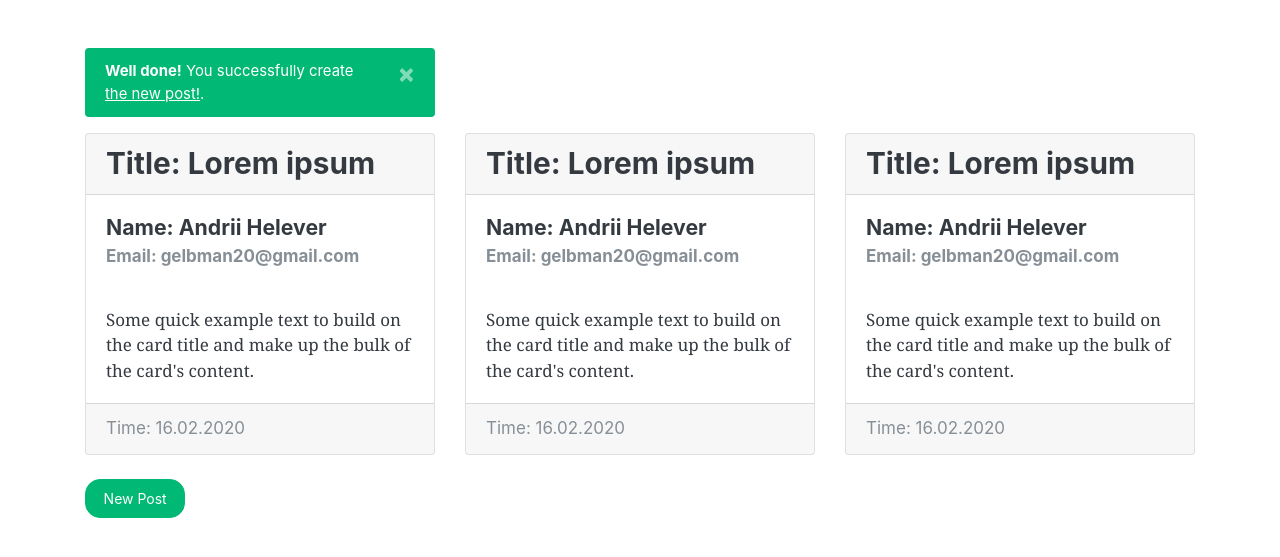
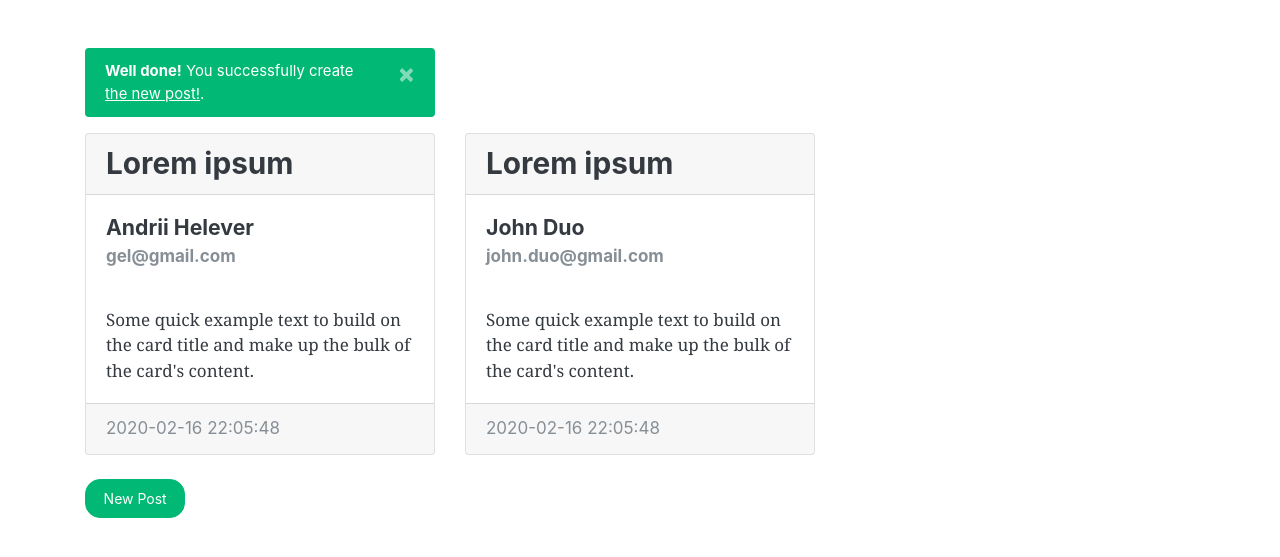
Before and after one commit to gelbman20/php-course, a PHP site: page / in a window 1280 px wide. Shown: the part 57-614 px from the top of the page. Run offline with PHP 8.4, Linux system fonts and the light colour scheme; data comes from the database, SQL or seed files in the repository.

Commit message:
add: QueryBuilder

```diff
--- a/public/index.php
+++ b/public/index.php
@@ -1,106 +1,6 @@
 <?php
 
-$posts = [
-  [
-    "id" => 1,
-    "name" => "Name: Andrii Helever",
-    "email" => "Email: gelbman20@gmail.com",
-    "title" => "Title: Lorem ipsum",
-    "text" => "Some quick example text to build on the card title and make up the bulk of the card's content.",
-    "time" => "Time: 16.02.2020"
-  ],
-  [
-    "id" => 2,
-    "name" => "Name: Andrii Helever",
-    "email" => "Email: gelbman20@gmail.com",
-    "title" => "Title: Lorem ipsum",
-    "text" => "Some quick example text to build on the card title and make up the bulk of the card's content.",
-    "time" => "Time: 16.02.2020"
-  ],
-  [
-    "id" => 3,
-    "name" => "Name: Andrii Helever",
-    "email" => "Email: gelbman20@gmail.com",
-    "title" => "Title: Lorem ipsum",
-    "text" => "Some quick example text to build on the card title and make up the bulk of the card's content.",
-    "time" => "Time: 16.02.2020"
-  ]
-];
+// Controller
+include "../src/Controllers/Main.php";
 
-?>
-
-<!doctype html>
-<html lang="en">
-<head>
-  <meta charset="UTF-8">
-  <meta name="viewport"
-        content="width=device-width, user-scalable=no, initial-scale=1.0, maximum-scale=1.0, minimum-scale=1.0">
-  <meta http-equiv="X-UA-Compatible" content="ie=edge">
-  <title>Exam module 1</title>
-  <link rel="stylesheet" href="css/bootstrap.css">
-  <link rel="stylesheet" href="css/style.css">
-</head>
-<body>
-<header class="header">
-  <nav class="navbar navbar-expand-lg navbar-dark bg-primary">
-    <div class="container">
-      <a class="navbar-brand" href="./">Home</a>
-      <button class="navbar-toggler" type="button" data-toggle="collapse" data-target="#navbarColor01"
-              aria-controls="navbarColor01" aria-expanded="false" aria-label="Toggle navigation">
-        <span class="navbar-toggler-icon"></span>
-      </button>
-
-      <div class="collapse navbar-collapse" id="navbarColor01">
-        <ul class="navbar-nav ml-auto">
-          <li class="nav-item">
-            <a class="nav-link" href="#">Login</a>
-          </li>
-          <li class="nav-item">
-            <a class="nav-link" href="#">Register</a>
-          </li>
-        </ul>
-      </div>
-    </div>
-  </nav>
-</header>
-<div class="section p-5">
-  <div class="container">
-    <div class="row">
-      <div class="col-12 col-sm-6 col-md-4">
-        <div class="alert alert-dismissible alert-success">
-          <button type="button" class="close" data-dismiss="alert">&times;</button>
-          <strong>Well done!</strong> You successfully create <a href="#" class="alert-link">the new post!</a>.
-        </div>
-      </div>
-    </div>
-    <div class="row">
-      <?php foreach ( $posts as $post ): ?>
-        <?php
-        $name = $post[ 'name' ];
-        $email = $post[ 'email' ];
-        $title = $post[ 'title' ];
-        $text = $post[ 'text' ];
-        $time = $post[ 'time' ];
-        ?>
-        <div class="col-12 col-md-6 col-lg-4">
-          <div class="card mb-3">
-            <h3 class="card-header"><?= $title ?></h3>
-            <div class="card-body">
-              <h5 class="card-title"><?= $name ?></h5>
-              <h6 class="card-subtitle text-muted"><?= $email ?></h6>
-            </div>
-            <div class="card-body">
-              <p class="card-text"><?= $text ?></p>
-            </div>
-            <div class="card-footer text-muted"><?= $time ?></div>
-          </div>
-        </div>
-      <?php endforeach; ?>
-      <div class="col-12 mt-2">
-        <a href="create.php" type="button" class="btn btn-success">New Post</a>
-      </div>
-    </div>
-  </div>
-</div>
-</body>
-</html>
+// include "../src/Controllers/Create.php";
--- /dev/null
+++ b/src/Controllers/Create.php
@@ -0,0 +1,4 @@
+<?php
+
+// View
+include "../src/Views/Create.view.php";
--- /dev/null
+++ b/src/Controllers/Main.php
@@ -0,0 +1,14 @@
+<?php
+
+// Model
+$config = include '../src/config.php';
+include '../src/Models/Connection/Connection.php';
+include '../src/Models/QueryBuilder/QueryBuilder.php';
+
+
+$db = new QueryBuilder( Connection::create($config['database']) );
+$posts = $db->getAll('posts');
+
+
+// View
+include "../src/Views/Index.view.php";
--- /dev/null
+++ b/src/Models/Connection/Connection.php
@@ -0,0 +1,7 @@
+<?php
+
+class Connection {
+  public static function create($config) {
+    return new PDO("{$config['connection']}={$config['host']};dbname={$config['database']};charset={$config['charset']};", $config['username'], $config['password']);
+  }
+};
--- /dev/null
+++ b/src/Models/QueryBuilder/QueryBuilder.php
@@ -0,0 +1,29 @@
+<?php
+
+/**
+ * Class QueryBuilder
+ */
+class QueryBuilder {
+  private $pdo;
+
+  /**
+   * QueryBuilder constructor.
+   * @param PDO $pdo
+   */
+  public function __construct(PDO $pdo) {
+    $this->pdo = $pdo;
+  }
+
+  /**
+   * @param string $table
+   * @return array
+   */
+  public function getAll($table) {
+    $sql = "SELECT * FROM $table";
+
+    $statement = $this->pdo->prepare($sql);
+    $statement->execute();
+
+    return $statement->fetchAll(PDO::FETCH_ASSOC);
+  }
+}
--- /dev/null
+++ b/src/Views/Index.view.php
@@ -0,0 +1,75 @@
+<!doctype html>
+<html lang="en">
+<head>
+  <meta charset="UTF-8">
+  <meta name="viewport"
+        content="width=device-width, user-scalable=no, initial-scale=1.0, maximum-scale=1.0, minimum-scale=1.0">
+  <meta http-equiv="X-UA-Compatible" content="ie=edge">
+  <title>Exam module 1</title>
+  <link rel="stylesheet" href="css/bootstrap.css">
+  <link rel="stylesheet" href="css/style.css">
+</head>
+<body>
+<header class="header">
+  <nav class="navbar navbar-expand-lg navbar-dark bg-primary">
+    <div class="container">
+      <a class="navbar-brand" href="./">Home</a>
+      <button class="navbar-toggler" type="button" data-toggle="collapse" data-target="#navbarColor01"
+              aria-controls="navbarColor01" aria-expanded="false" aria-label="Toggle navigation">
+        <span class="navbar-toggler-icon"></span>
+      </button>
+
+      <div class="collapse navbar-collapse" id="navbarColor01">
+        <ul class="navbar-nav ml-auto">
+          <li class="nav-item">
+            <a class="nav-link" href="#">Login</a>
+          </li>
+          <li class="nav-item">
+            <a class="nav-link" href="#">Register</a>
+          </li>
+        </ul>
+      </div>
+    </div>
+  </nav>
+</header>
+<div class="section p-5">
+  <div class="container">
+    <div class="row">
+      <div class="col-12 col-sm-6 col-md-4">
+        <div class="alert alert-dismissible alert-success">
+          <button type="button" class="close" data-dismiss="alert">&times;</button>
+          <strong>Well done!</strong> You successfully create <a href="#" class="alert-link">the new post!</a>.
+        </div>
+      </div>
+    </div>
+    <div class="row">
+      <?php foreach ( $posts as $post ): ?>
+        <?php
+        $name = $post[ 'name' ];
+        $email = $post[ 'email' ];
+        $title = $post[ 'title' ];
+        $text = $post[ 'text' ];
+        $time = $post[ 'time' ];
+        ?>
+        <div class="col-12 col-md-6 col-lg-4">
+          <div class="card mb-3">
+            <h3 class="card-header"><?= $title ?></h3>
+            <div class="card-body">
+              <h5 class="card-title"><?= $name ?></h5>
+              <h6 class="card-subtitle text-muted"><?= $email ?></h6>
+            </div>
+            <div class="card-body">
+              <p class="card-text"><?= $text ?></p>
+            </div>
+            <div class="card-footer text-muted"><?= $time ?></div>
+          </div>
+        </div>
+      <?php endforeach; ?>
+      <div class="col-12 mt-2">
+        <a href="create.php" type="button" class="btn btn-success">New Post</a>
+      </div>
+    </div>
+  </div>
+</div>
+</body>
+</html>
```
Also changed, not shown: src/Views/Create.view.php (added, +76 -0 lines).
